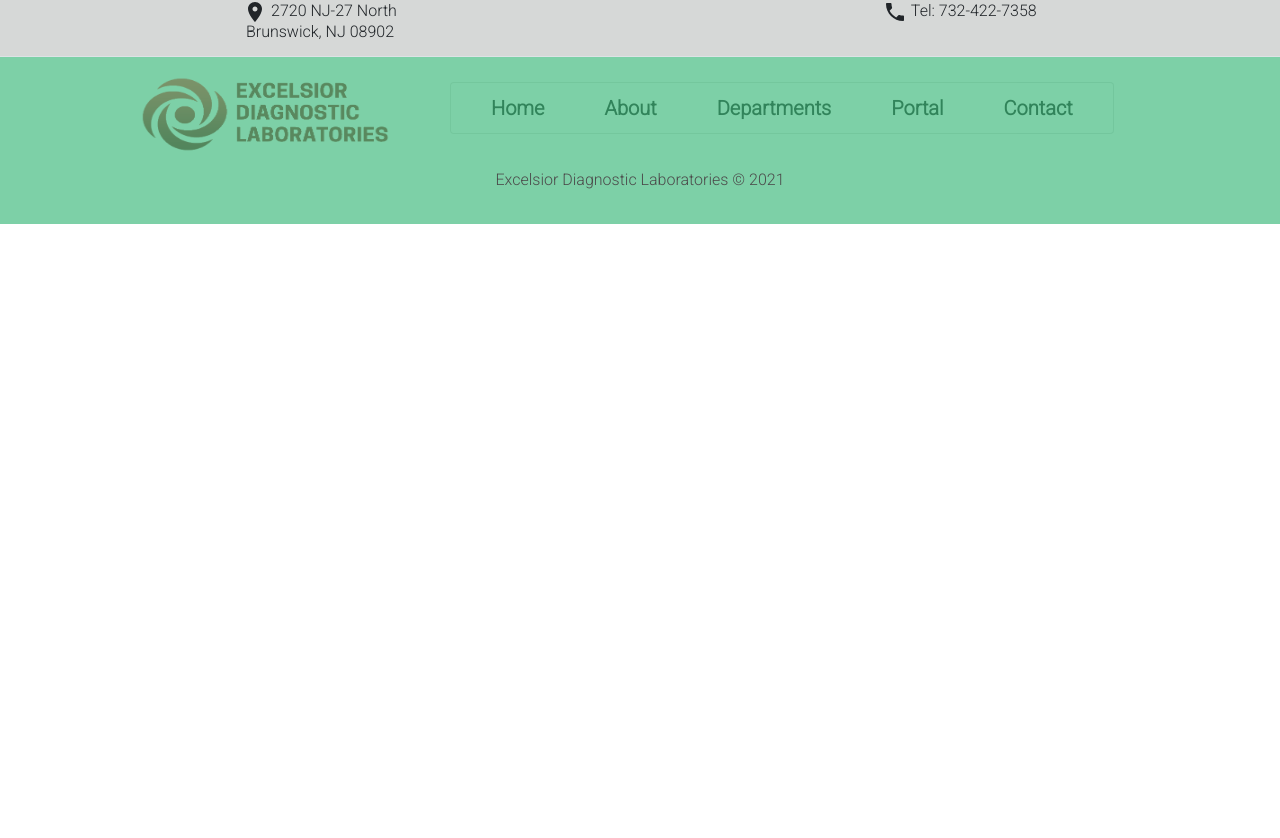
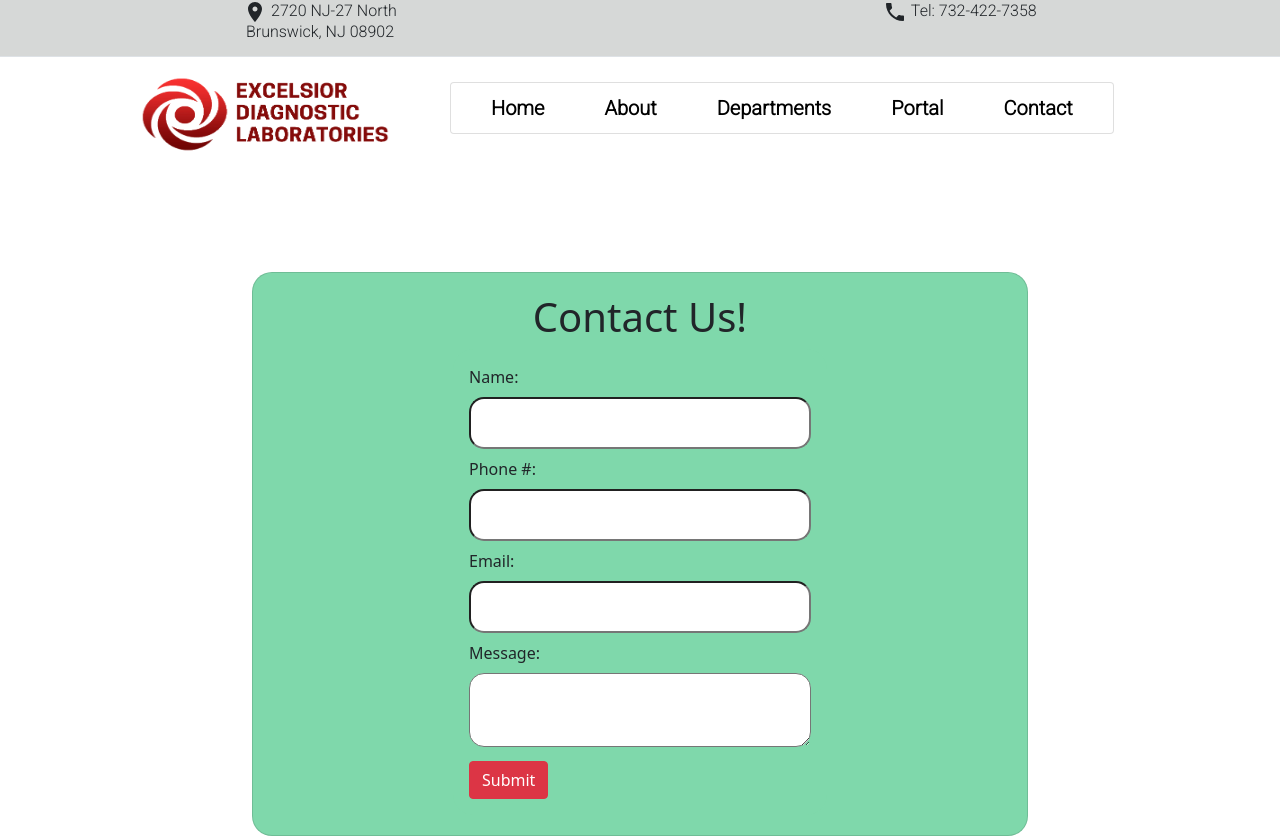
Before and after one commit to maryamc/landingpage, a React (Create React App) app in the folder landingpage/client/: page /Contact in a window 1280 px wide. Shown: the top 838 px of the page. Before the commit the page ends 800 px from the top, so only its background shows below. Built offline with nearby package versions, Linux system fonts and the light colour scheme.

Commit message:
updating contact page frontend only

```diff
--- a/landingpage/client/src/App.js
+++ b/landingpage/client/src/App.js
@@ -6,6 +6,7 @@ import Home from "./pages/home";
 import About from "./pages/about"
 import Footer from "./components/footer/Footer"
 import Jumbotron from "./components/jumbotron/jumbotron"
+import Contact from "./pages/contact";
 
 
 
@@ -20,6 +21,7 @@ function App() {
           <Routes>
             <Route exact path="/" element={<Home />}/>
             <Route exact patch="/About" element={<About />} />
+            <Route exact path="/Contact" element={<Contact />}/>
           </Routes>
           <Footer />
         </div>
--- /dev/null
+++ b/landingpage/client/src/components/contact/ContactForm.js
@@ -0,0 +1,59 @@
+import React, { useState } from "react";
+import "./contactForm.css"
+import { Button } from "react-bootstrap";
+
+const ContactForm = () => {
+    const [status, setStatus] = useState("Submit");
+    const handleSubmit = async (e) => {
+        e.preventDefault();
+        setStatus("Sending...");
+        const { name, number, email, message } = e.target.elements;
+        let details = {
+            name: name.value,
+            number: number.value,
+            email: email.value,
+            message: message.value,
+        };
+        let response = await fetch("http://localhost:3000/contact", {
+            method: "POST",
+            headers: {
+                "Content-Type": "application/json;charset=utf-8",
+            },
+            body: JSON.stringify(details),
+        });
+        setStatus("Submit");
+        let result = await response.json();
+        alert(result.status);
+    };
+    return (
+        <div className="contactDiv">
+        <div className="card contactCard" style={{ backgroundColor: "rgb(127, 216, 171)", borderRadius: "20px" }}>
+            <h1> Contact Us!</h1>
+            <div className="card-body bodyCard">
+                <form onSubmit={handleSubmit}>
+                    <div>
+                        <label htmlFor="name">Name:</label>
+                        <input className="inputLine" type="text" id="name" required />
+                    </div>
+                    <div>
+                        <label htmlFor="number">Phone #:</label>
+                        <input className="inputLine" type="text" id="number" required />
+                    </div>
+                    <div>
+                        <label htmlFor="email">Email:</label>
+                        <input className="inputLine" type="email" id="email" required />
+                    </div>
+                    <div>
+                        <label htmlFor="message">Message:</label>
+                        <textarea className="inputLine" style={{ boxSizing: "border-box" }} id="message" required />
+                    </div>
+                    <Button variant="danger" type="submit">{status}</Button>
+                    {/* <button type="submit">{status}</button> */}
+                </form>
+            </div>
+        </div>
+        </div>
+    );
+};
+
+export default ContactForm;
--- /dev/null
+++ b/landingpage/client/src/components/contact/contactForm.css
@@ -0,0 +1,29 @@
+body{
+    background-color: rgb(214, 216, 215);
+}
+
+.contactCard{
+    padding-left: 200px;
+    padding-right: 200px;
+    padding-top: 20px;
+    padding-bottom: 20px;
+    border-radius: 20px;
+}
+
+h1{
+    text-align: center;
+}
+
+.bodyCard{
+    background-color: rgb(127, 216, 171);
+    border-radius: 20px;
+}
+
+.inputLine{
+    width: 100%;
+  padding: 12px 20px;
+  margin: 8px 0;
+  box-sizing: border-box;
+  border-radius: 15px;
+
+}
--- a/landingpage/client/src/components/home/HomeComponent.js
+++ b/landingpage/client/src/components/home/HomeComponent.js
@@ -7,7 +7,7 @@ import { Carousel } from 'react-bootstrap'
 
 function HomeComponent() {
     return (
-        <div>
+        <div className="homeDiv">
             <div className="container">
                 <Carousel fade>
                     <Carousel.Item>
--- a/landingpage/client/src/components/home/home.css
+++ b/landingpage/client/src/components/home/home.css
@@ -16,7 +16,9 @@
     width: 50%;
     height: 100%;
 } */
-
+.homeDiv{
+    background-color: rgb(214, 216, 215);
+}
 .hello{
     font-size: 20px;
 }
--- /dev/null
+++ b/landingpage/client/src/pages/contact.css
@@ -0,0 +1,4 @@
+.contact{
+    display: flex;
+    justify-content: center;
+}
--- /dev/null
+++ b/landingpage/client/src/pages/contact.js
@@ -0,0 +1,17 @@
+import React from 'react';
+import ContactForm from '../components/contact/ContactForm';
+import "./contact.css"
+
+function Contact() {
+
+    return (
+        <div>
+            <div className="container contact">
+            <ContactForm/>
+            </div>
+
+        </div>
+    )
+}
+
+export default Contact
```
